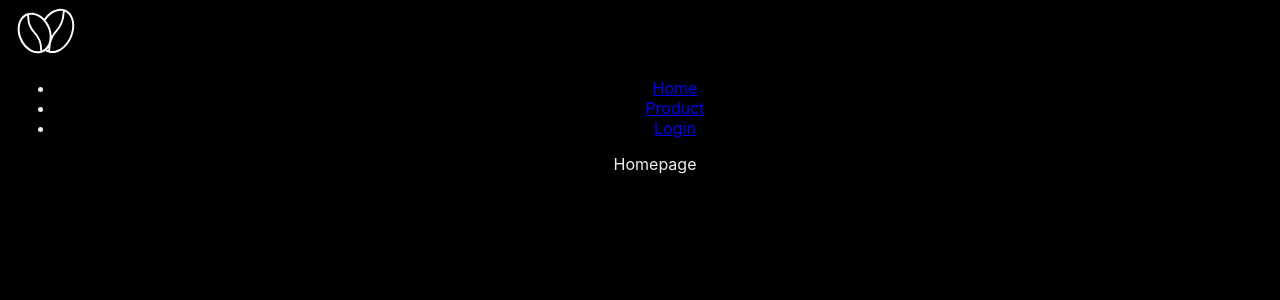
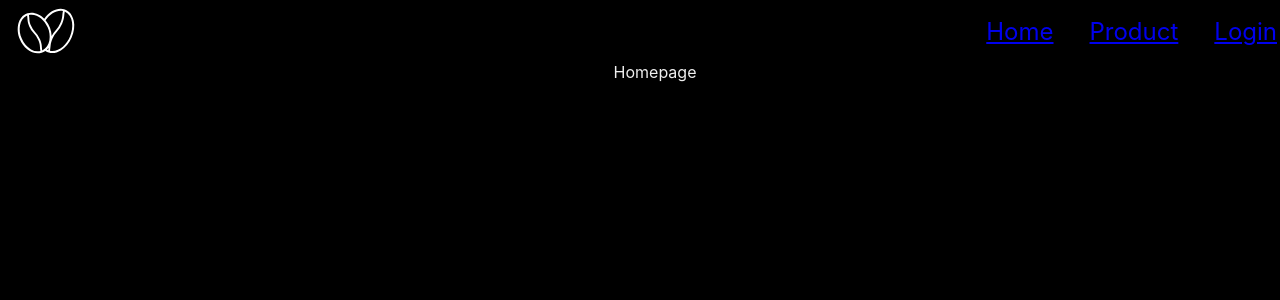
Before and after one commit to Khaanh/MyGastroTrip, a React (Create React App) app: page / in a window 1280 px wide. Shown: the top 300 px of the page. Built offline with nearby package versions, Linux system fonts and the light colour scheme.

Commit message:
Styled menu

```diff
--- a/src/components/Logo.module.css
+++ b/src/components/Logo.module.css
@@ -2,3 +2,7 @@
 	width: 62px;
 	height: 62px;
 }
+
+:global(ul) {
+	list-style: none;
+}
--- a/src/components/PageNav.jsx
+++ b/src/components/PageNav.jsx
@@ -1,19 +1,20 @@
-import React from "react";
 import { NavLink } from "react-router-dom";
 import Logo from "./Logo";
+import styles from "./PageNav.module.css";
 
 export default function PageNav() {
 	return (
-		<nav>
+		<nav className={styles.nav}>
 			<Logo />
-			<ul>
-				<li>
+
+			<ul className={styles.menuList}>
+				<li className={styles.menuItems}>
 					<NavLink to="/">Home</NavLink>
 				</li>
-				<li>
+				<li className={styles.menuItems}>
 					<NavLink to="/product">Product</NavLink>
 				</li>
-				<li>
+				<li className={styles.menuItems}>
 					<NavLink to="/login">Login</NavLink>
 				</li>
 			</ul>
--- /dev/null
+++ b/src/components/PageNav.module.css
@@ -0,0 +1,16 @@
+.nav {
+	display: flex;
+	justify-content: space-between;
+	align-items: center;
+}
+
+.menuList {
+	display: flex;
+	justify-content: center;
+	align-items: center;
+}
+
+.menuItems {
+	margin: 0 18px;
+	font-size: 24px;
+}
--- a/src/index.css
+++ b/src/index.css
@@ -27,3 +27,7 @@ code {
 	text-align: center;
 	color: var(--light);
 }
+
+:global(ul) {
+	list-style: none;
+}
```
